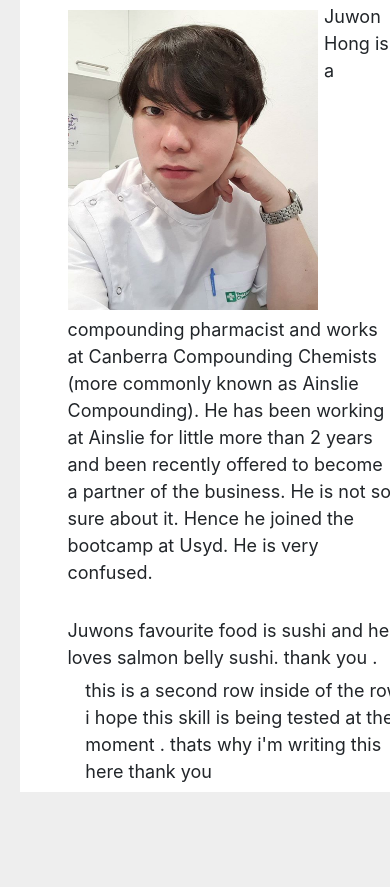
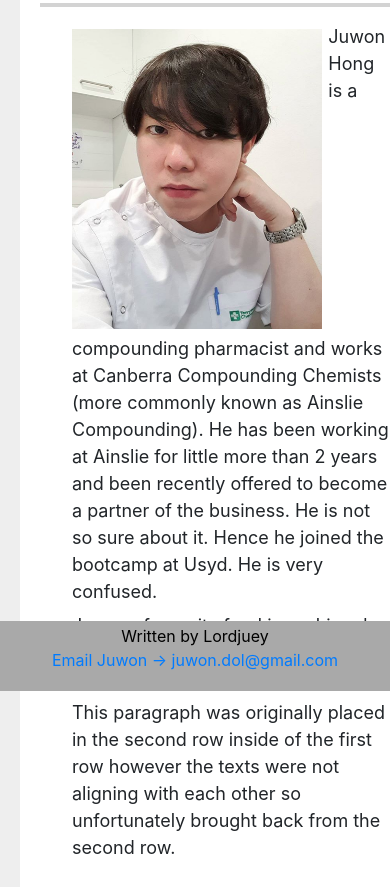
Before and after one commit to lordjuey/homeWork2, a plain HTML site: page index.html in a window 390 px wide. Shown: the part 153-1040 px from the top of the page. Before the commit the page ends 945 px from the top, so only its background shows below. Drawn offline with nearby package versions, Linux system fonts and the light colour scheme.

Commit message:
final commit, footer changed to sticky footer, @media added

```diff
--- a/index.html
+++ b/index.html
@@ -14,7 +14,7 @@
 
 <body>
     <header>
-        <nav class="navbar navbar-expand-lg navbar-light bg-light">
+        <nav class="navbar navbar-expand-lg navbar-light">
             <a class="navbar-brand" href="#">Juwon Hong</a>
             <button class="navbar-toggler" type="button" data-toggle="collapse" data-target="#navbarNav" aria-controls="navbarNav" aria-expanded="false" aria-label="Toggle navigation">
           <span class="navbar-toggler-icon"></span>
@@ -72,18 +72,15 @@
               not so sure about it. Hence he joined the bootcamp at Usyd. He is
               very confused.
             </p>
-            <br />
             <p class="aboutMeP">
               Juwons favourite food is sushi and he loves salmon belly sushi.
               thank you .
             </p>
-          </div>
-        </div>
-        <div class="row">
-          <div class="col-lg-9">
+
             <p class="aboutMeP">
-              this is a second row inside of the row i hope this skill is being
-              tested at the moment . thats why i'm writing this here thank you
+              This paragraph was originally placed in the second row inside of
+              the first row however the texts were not aligning with each other
+              so unfortunately brought back from the second row.
             </p>
           </div>
         </div>
@@ -105,5 +102,13 @@
       integrity="sha384-OgVRvuATP1z7JjHLkuOU7Xw704+h835Lr+6QL9UvYjZE3Ipu6Tp75j7Bh/kR0JKI"
       crossorigin="anonymous"
     ></script>
+    <footer>
+      <p>
+        Written by Lordjuey<br />
+        <a href="mailto:juwon.dol@gmail.com">
+          Email Juwon -> juwon.dol@gmail.com</a
+        >
+      </p>
+    </footer>
   </body>
 </html>
--- a/style.css
+++ b/style.css
@@ -57,3 +57,23 @@ hr {
     padding-right: 20px;
     opacity: 0.7;
 }
+
+footer {
+    text-align: center;
+    padding: 3px;
+    background: darkgrey;
+    color: black;
+    position: fixed;
+    bottom: 0;
+    width: 100%;
+}
+
+@media screen and (max-width:500px) {
+    .container {
+        width: 100%;
+        padding: 20px;
+    }
+    .aboutMeP {
+        width: 100%;
+    }
+}
```
Also changed, not shown: contact.html (+11 -16 lines), portfolio.html (+8 -2 lines).
